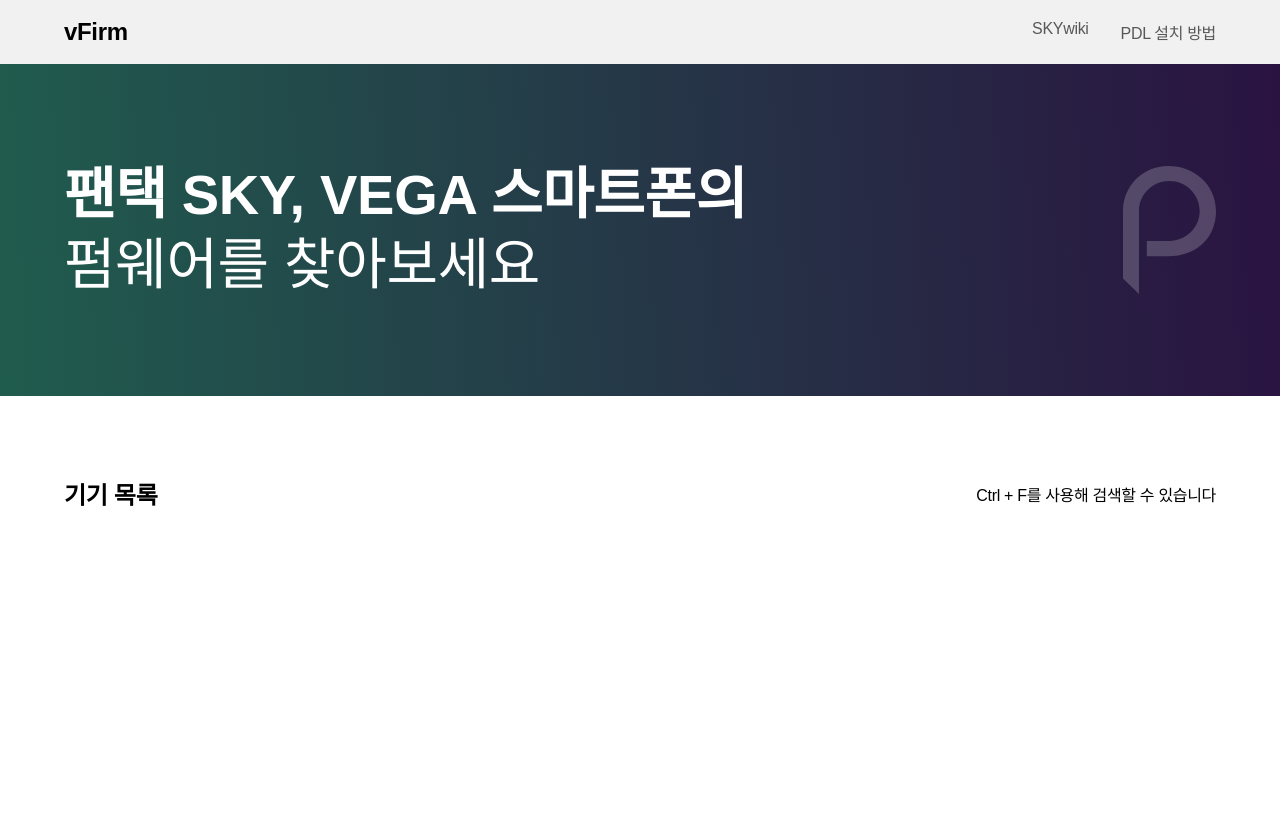
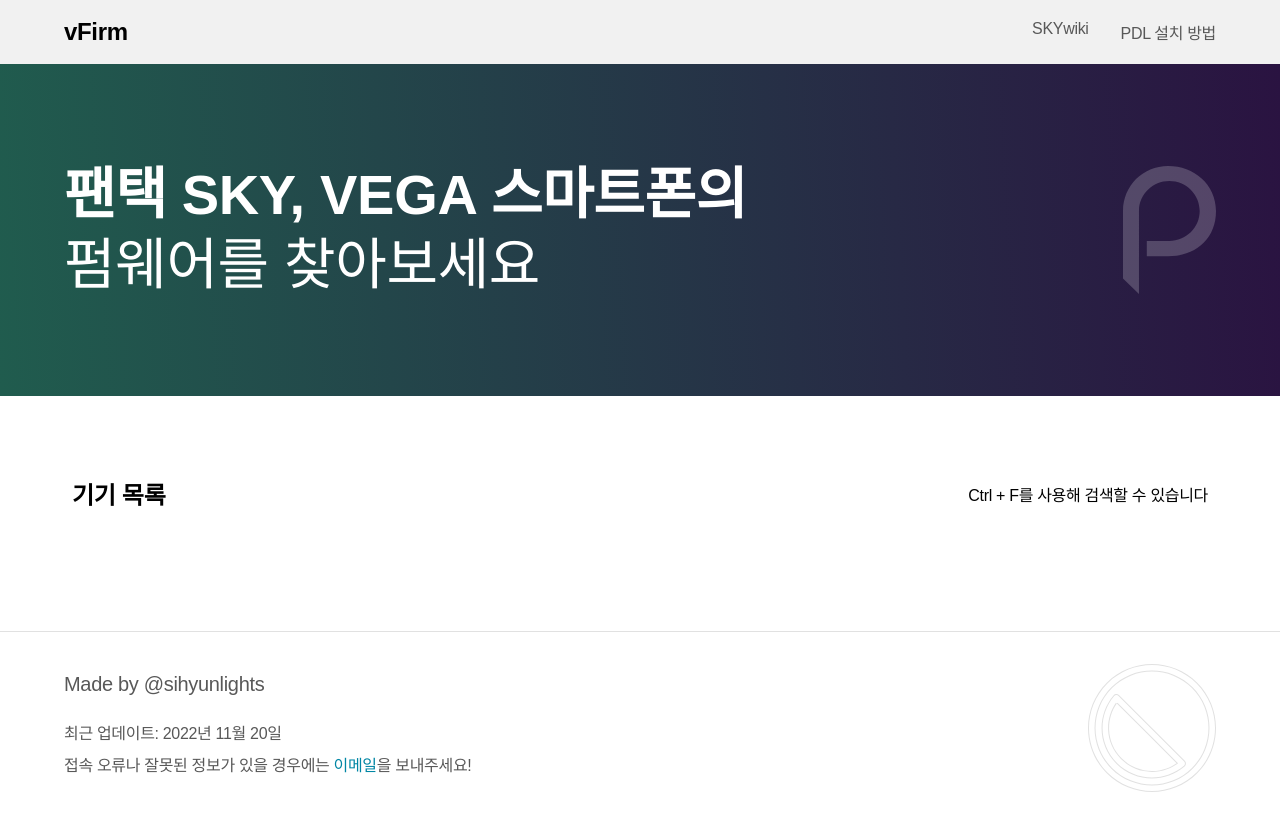
Before and after one commit to chidilights/vFirm, a plain HTML site: page index.html in a window 1280 px wide. Before the commit the page ends 800 px from the top, so only its background shows below. Drawn offline with Linux system fonts and the light colour scheme; a web font is replaced by a local one.

Commit message:
Add footer & fix default font-weight
& Add padding in device list title

```diff
--- a/index.html
+++ b/index.html
@@ -21,6 +21,7 @@
             </div>
         </div>
     </header>
+
     <article>
 
         <!-- Banner -->
@@ -42,5 +43,17 @@
         </div>
 
     </article>
+
+    <!-- Footer -->
+    <footer>
+        <div class="ContentArea Spacebetween">
+            <div>
+                <p id="yea">Made by <a href="https://instagram.com/sihyunlights" target="_blank">@sihyunlights</a></p>
+                <p>최근 업데이트: 2022년 11월 20일</p>
+                <p>접속 오류나 잘못된 정보가 있을 경우에는 <a id="email" href="mailto:chidilights@gmail.com">이메일</a>을 보내주세요!</p>
+            </div>
+            <img src="img/SihyunlightsLogo.svg" alt="sihyunlights Logo" height="128px">
+        </div>
+    </footer>
 </body>
 </html>
--- a/style.css
+++ b/style.css
@@ -1,6 +1,7 @@
 body {
     margin: 0;
     font-family: Interop, sans-serif;
+    font-weight: 300;
     letter-spacing: -0.02em;
 }
 
@@ -65,15 +66,6 @@
 
 
 
-/* Content List */
-
-#ContentListArea {
-    padding-top: 56px;
-    padding-bottom: 96px;
-}
-
-
-
 /* Banner */
 
 #Banner {
@@ -86,3 +78,40 @@
     margin: 96px 0px 96px 0px;
     color: white;
 }
+
+
+
+/* Content List */
+
+#ContentListArea {
+    padding-top: 56px;
+    padding-bottom: 96px;
+}
+
+#ContentListArea section div {
+    padding: 0px 8px 0px 8px;
+}
+
+
+
+/* Footer */
+
+footer {
+    border-top: 1px solid #E1E1E1;
+    padding-top: 32px;
+    padding-bottom: 32px;
+}
+
+footer p {
+    color: #585858;
+    margin: 0px 0px 8px 0px;
+}
+
+#yea {
+    font-size: 20px;
+    margin-bottom: 24px;
+}
+
+#email {
+    color: #0086A4;
+}
```
Also changed, not shown: img/SihyunlightsLogo.svg (added).
